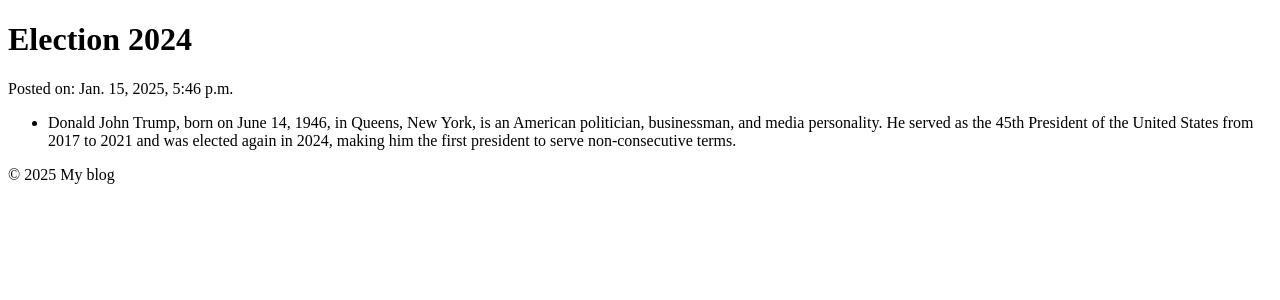
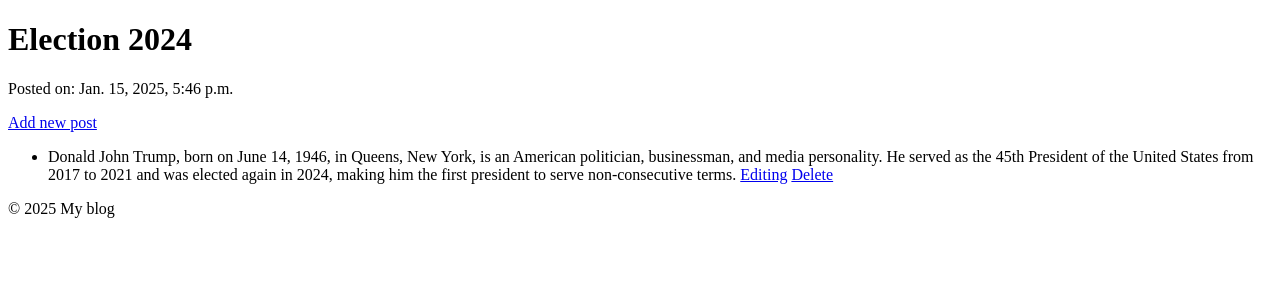
Before and after one commit to DenisJCS/My-Blog, a Django app: page /blog/1/ in a window 1280 px wide. Shown: the part 26-326 px from the top of the page. Run offline with Django 5.2, Linux system fonts and the light colour scheme; data comes from the database, SQL or seed files in the repository.

Commit message:
Update blog_detail.html

```diff
--- a/blogs/templates/blogs/blog_detail.html
+++ b/blogs/templates/blogs/blog_detail.html
@@ -6,9 +6,21 @@
 {% block content %}
     <h1>{{ blog.text}}</h1>
     <p>Posted on: {{ blog.date_added}}</p>
+
+    <a href="{% url 'blogs:new_post' blog.id %}">Add new post</a>
+
+
     <ul>
         {% for post in posts %}
-            <li>{{ post.text}}</li>
+            <li>
+                {{ post.text}}
+                <a href="{% url 'blogs:edit_post' post.id %}">Editing</a>
+                <a href="{% url 'blogs:delete_post' post.id %}"
+                   onclick="return confirm('Are you sure?')">Delete
+                </a>
+
+
+            </li>
         {% endfor %}
     </ul>
 {% endblock %}
```
